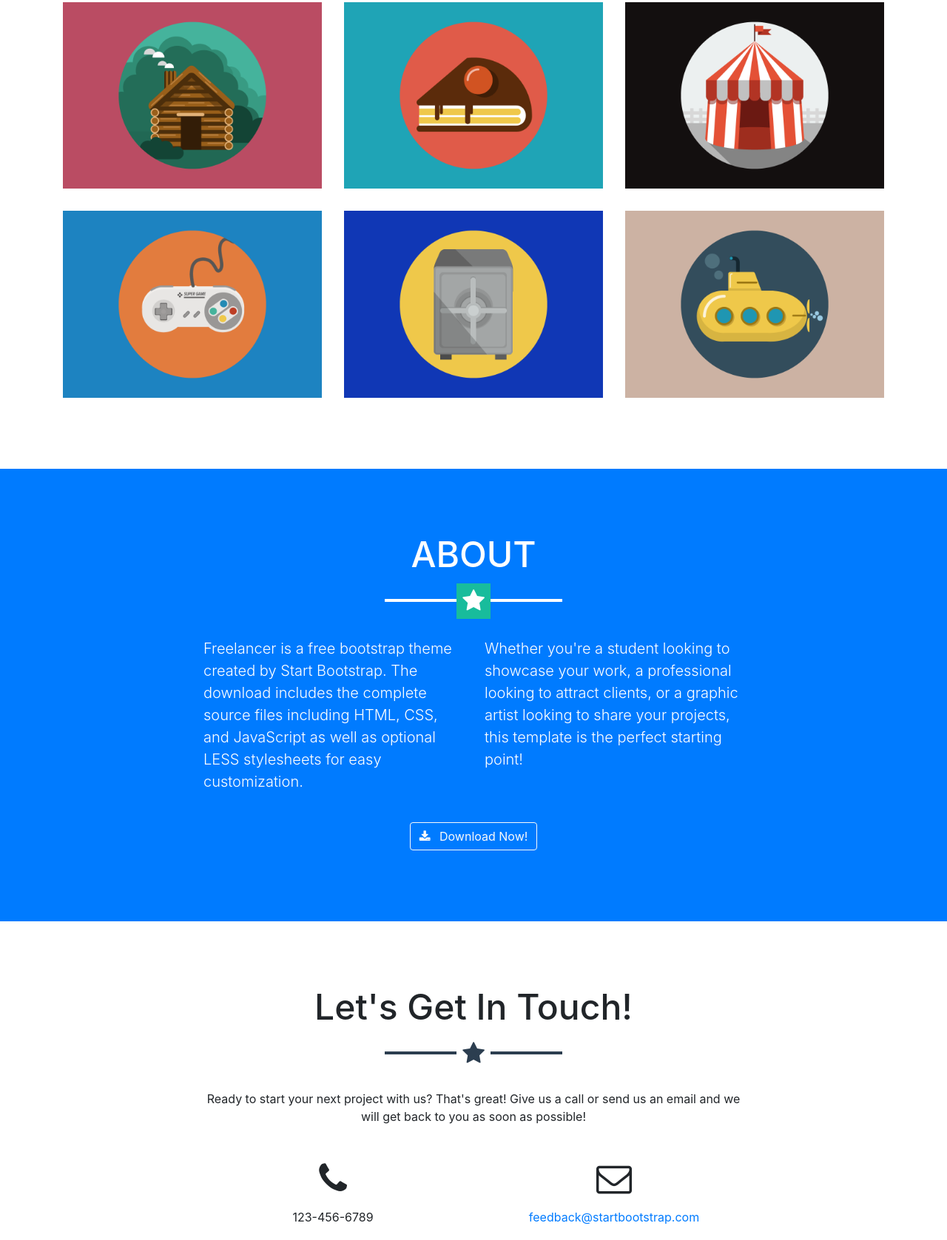
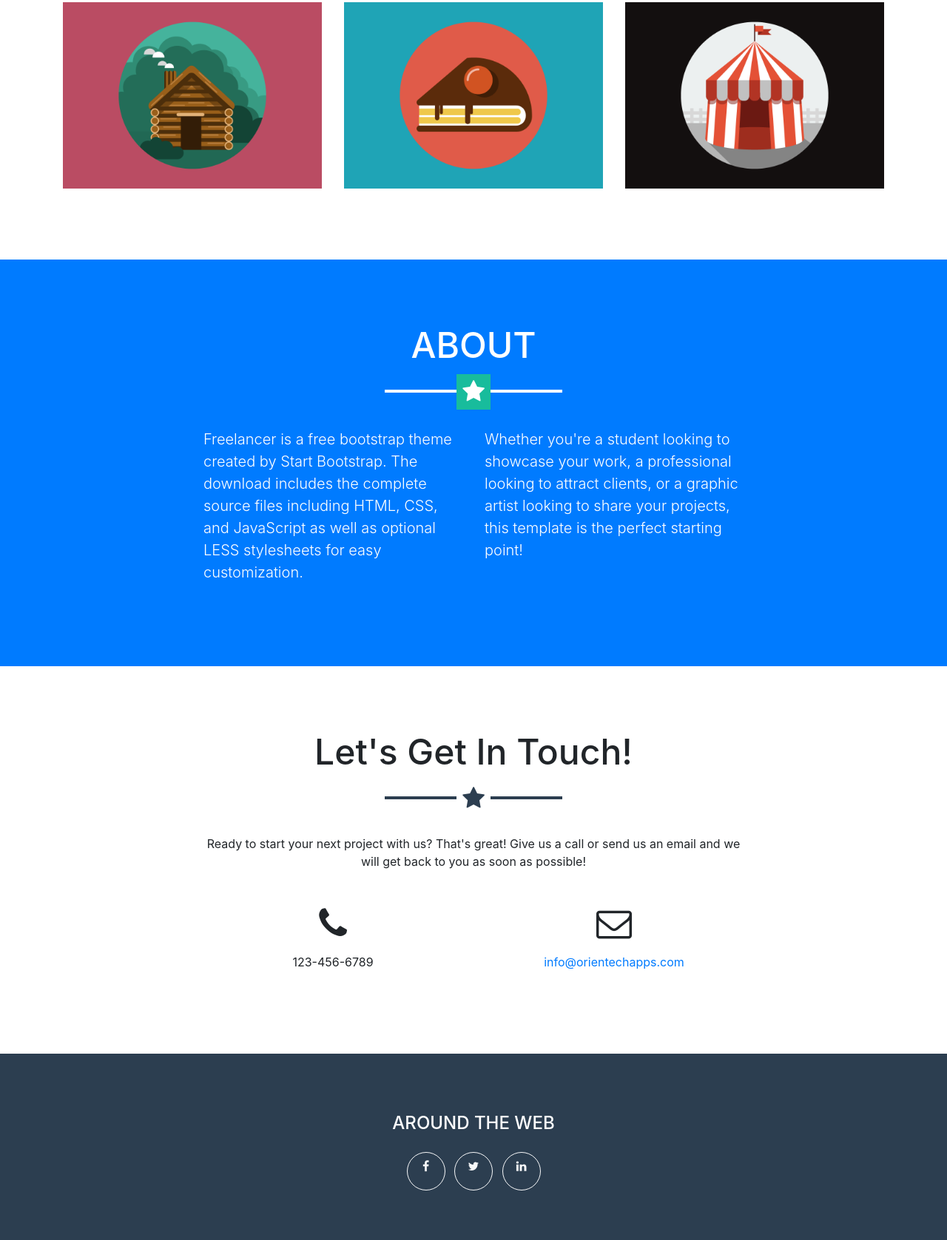
Before and after one commit to pethaniakshay/orientech-site, a website with bundled scripts: page index.html in a window 1280 px wide. Shown: the part 1009-2686 px from the top of the page at 74% size. Built offline with nearby package versions, Linux system fonts and the light colour scheme.

Commit message:
Minor change

```diff
--- a/index.html
+++ b/index.html
@@ -98,7 +98,7 @@
               <img class="img-fluid" src="img/portfolio/circus.png" alt="">
             </a>
           </div>
-          <div class="col-md-6 col-lg-4">
+          <!-- <div class="col-md-6 col-lg-4">
             <a class="portfolio-item d-block mx-auto" href="#portfolio-modal-4">
               <div class="portfolio-item-caption d-flex position-absolute h-100 w-100">
                 <div class="portfolio-item-caption-content my-auto w-100 text-center text-white">
@@ -107,8 +107,8 @@
               </div>
               <img class="img-fluid" src="img/portfolio/game.png" alt="">
             </a>
-          </div>
-          <div class="col-md-6 col-lg-4">
+          </div> -->
+          <!-- <div class="col-md-6 col-lg-4">
             <a class="portfolio-item d-block mx-auto" href="#portfolio-modal-5">
               <div class="portfolio-item-caption d-flex position-absolute h-100 w-100">
                 <div class="portfolio-item-caption-content my-auto w-100 text-center text-white">
@@ -117,8 +117,8 @@
               </div>
               <img class="img-fluid" src="img/portfolio/safe.png" alt="">
             </a>
-          </div>
-          <div class="col-md-6 col-lg-4">
+          </div> -->
+          <!-- <div class="col-md-6 col-lg-4">
             <a class="portfolio-item d-block mx-auto" href="#portfolio-modal-6">
               <div class="portfolio-item-caption d-flex position-absolute h-100 w-100">
                 <div class="portfolio-item-caption-content my-auto w-100 text-center text-white">
@@ -127,7 +127,7 @@
               </div>
               <img class="img-fluid" src="img/portfolio/submarine.png" alt="">
             </a>
-          </div>
+          </div> -->
         </div>
       </div>
     </section>
@@ -145,12 +145,12 @@
             <p class="lead">Whether you're a student looking to showcase your work, a professional looking to attract clients, or a graphic artist looking to share your projects, this template is the perfect starting point!</p>
           </div>
         </div>
-        <div class="text-center mt-4">
+        <!-- <div class="text-center mt-4">
           <a class="btn btn-xl btn-outline-light" href="#">
             <i class="fa fa-download mr-2"></i>
             Download Now!
           </a>
-        </div>
+        </div> -->
       </div>
     </section>
 
@@ -172,7 +172,7 @@
           <div class="col-lg-4 mr-auto text-center">
             <i class="fa fa-envelope-o fa-3x mb-3 sr-contact"></i>
             <p>
-              <a href="mailto:your-email@your-domain.com">feedback@startbootstrap.com</a>
+              <a href="mailto:info@orientechapps.com">info@orientechapps.com</a>
             </p>
           </div>
         </div>
```
